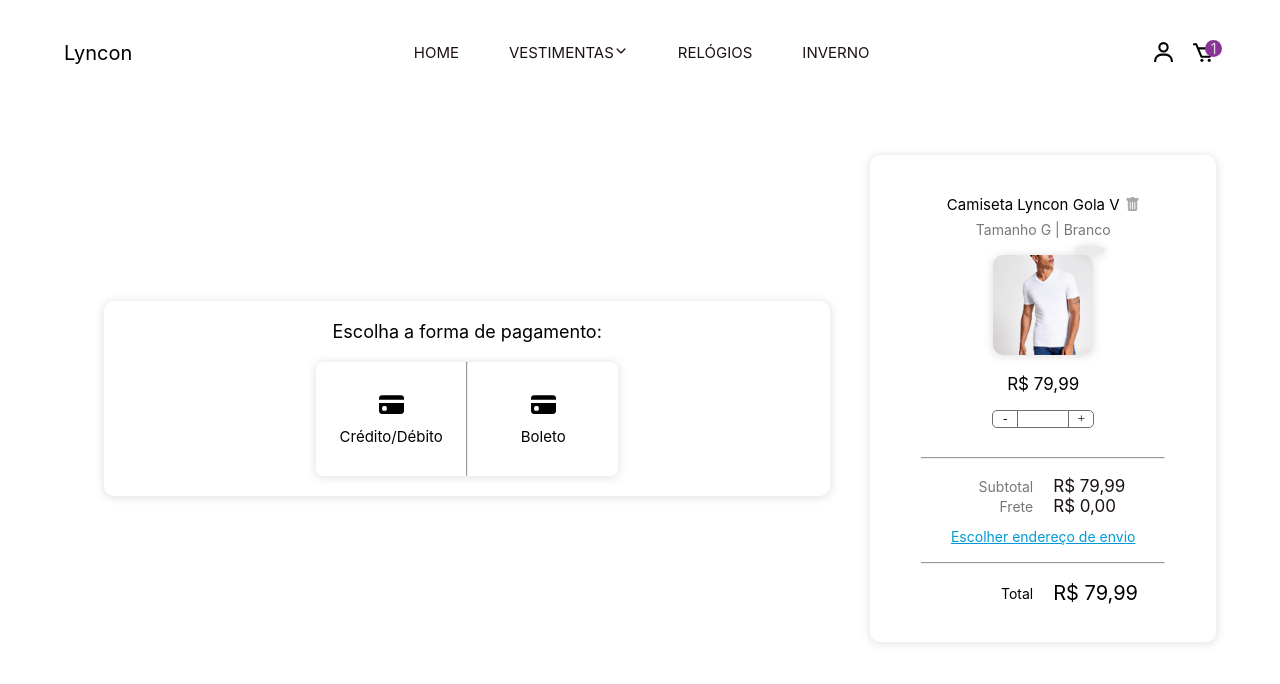
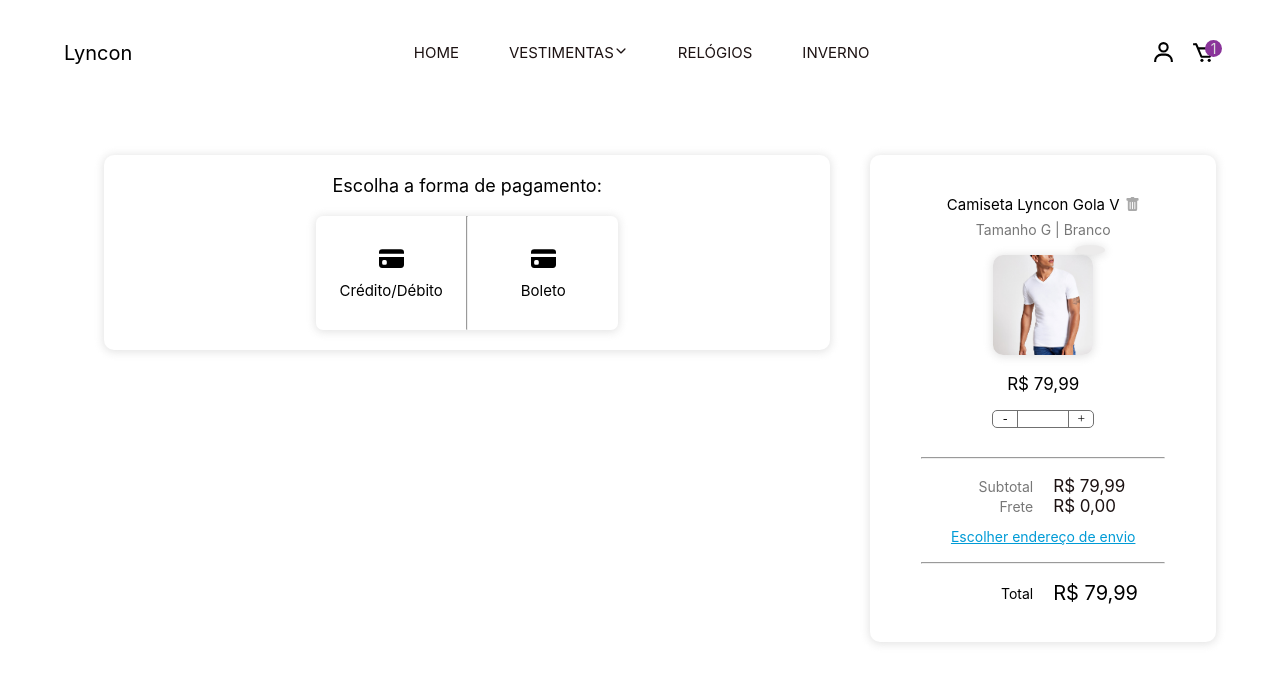
Before and after one commit to carlosr-lotus/Lyncon, a Next.js app: page /carrinho in a window 1280 px wide. Shown: the top 684 px of the page. Built offline with nearby package versions, Linux system fonts and the light colour scheme; data requests are answered from the project's data file.

Commit message:
UPD - payment choosing layout fix

```diff
--- a/src/styles/pages/CarrinhoPage.module.css
+++ b/src/styles/pages/CarrinhoPage.module.css
@@ -236,8 +236,10 @@
 
 /* =-=-=-= */
 .paymentOptionsGlobalContainer {
+    margin: 0 auto;
+
     display: grid;
-    place-content: center;
+    place-self: start;
     gap: 2rem;
 }
 
```
